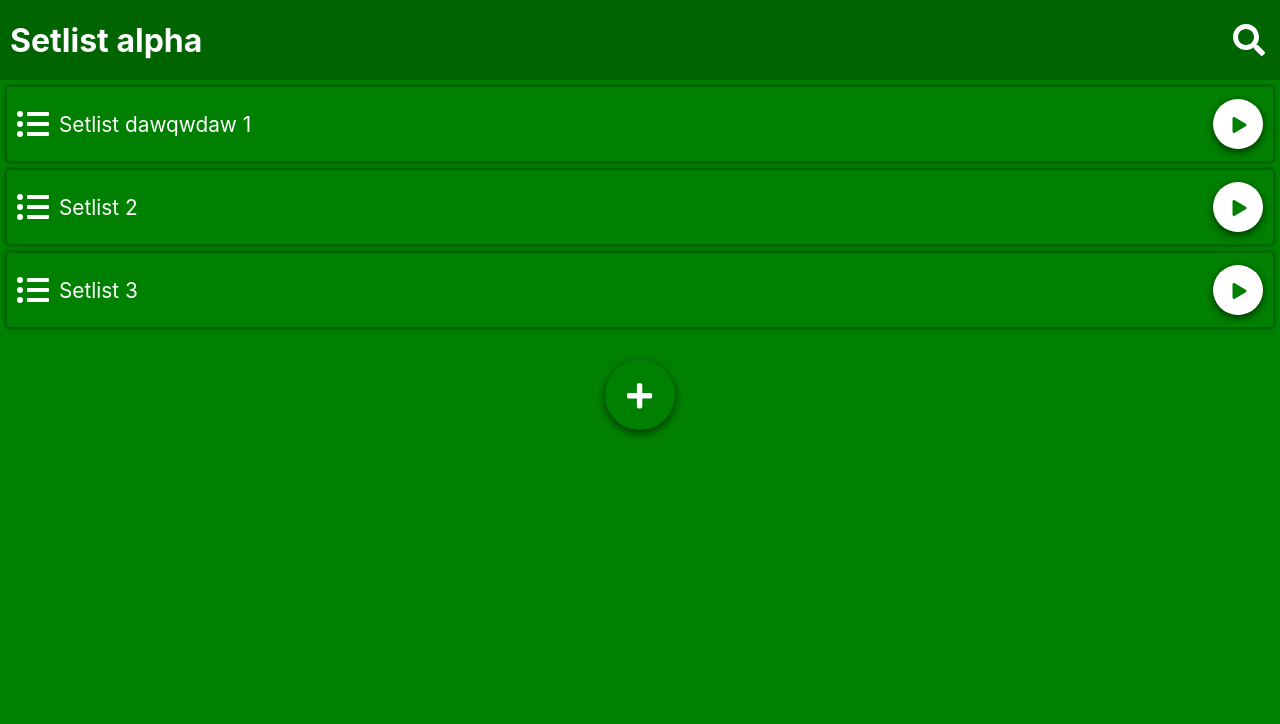
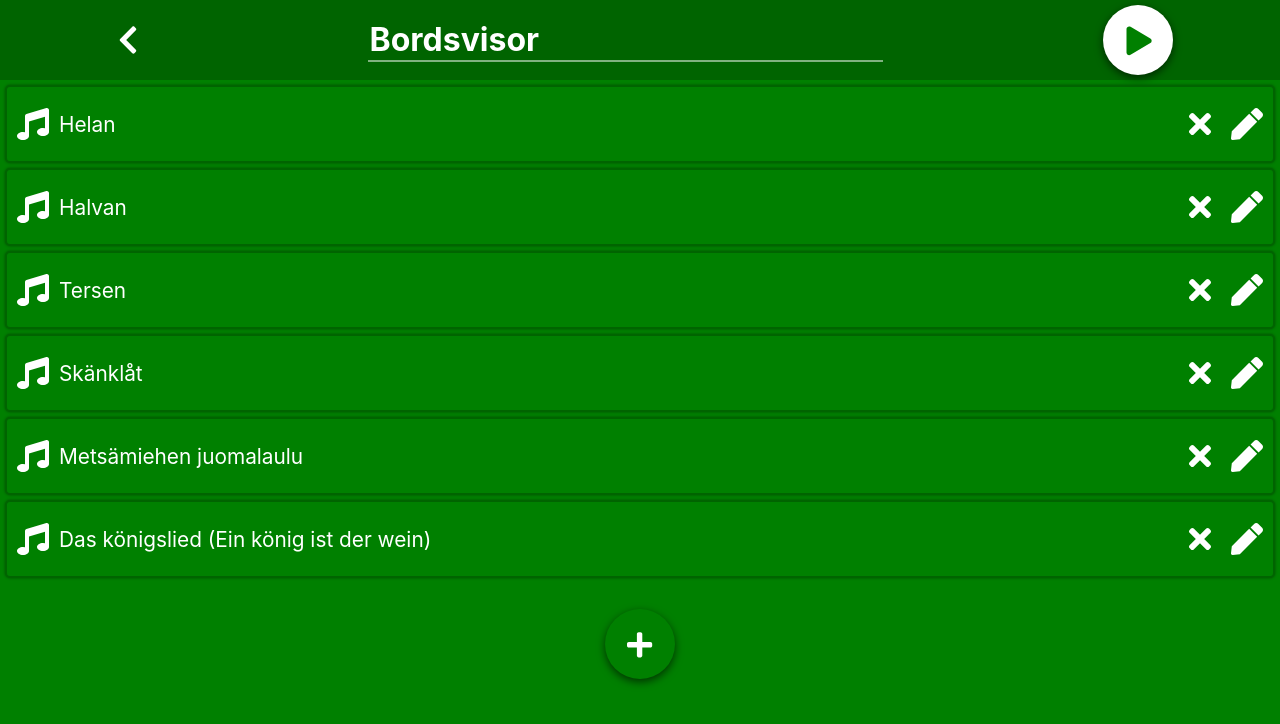
Before and after one commit to tskarhed/doremi.studio, a React (Create React App) app: page /setlist/bordsvisor in a window 1280 px wide. Before the commit this address led to /. Shown: the top 724 px of the page. Built offline with nearby package versions, Linux system fonts and the light colour scheme; no server answers.

Commit message:
Added standard songs

```diff
--- a/public/index.html
+++ b/public/index.html
@@ -4,7 +4,7 @@
     <meta charset="utf-8" />
     <link rel="icon" href="%PUBLIC_URL%/favicon.ico" />
     <meta name="viewport" content="width=device-width, initial-scale=1" />
-    <meta name="theme-color" content="#770082" />
+    <!-- <meta name="theme-color" content="#770082" /> -->
     <meta
       name="description"
       content="Create setlists for your vocal perfromances"
--- a/src/state/mocks.ts
+++ b/src/state/mocks.ts
@@ -3,29 +3,168 @@ import { Song, Setlist } from "./types";
 export const mockSongs: Song[] = [
     {
         title: "Dåne liksom åskan",
-        id: "song1",
+        id: "dane-liksom-askan",
         notes: ["D3", "F#3", "A3"]
     },
     {
         title: "Norrland",
-        id: "song2",
+        id: "norrland",
         notes: ["Bb4"],
     },
     {
         title: "High Barbary",
-        id: "song3",
+        id: "high-barbary",
         notes: ["B2", "E3"],
     },
     {
-        title: "Song 4",
-        id: "song4",
-        notes: ["B4", "B3"],
+        title: "Erlaube mir",
+        id: "erlaube-mir",
+        notes: ["B4", "D#4"],
+        setlists: [
+            "serenader"
+        ]
+    },
+    {
+        title: "Madrigal (Kom du ljuva)",
+        id: "kom-du-ljuva",
+        notes: ["Db3", "Ab3", "F3", "Db4"],
+        setlists: [
+            "serenader"
+        ]
+    },
+    {
+        title: "Kristallen den fina",
+        id: "kristallen-den-fina",
+        notes: ["A4", "A3"],
+        setlists: [
+            "serenader"
+        ]
+    },
+    {
+        title: "Gute Nacth (Warum bist du so ferne)",
+        id: "gute-nacht",
+        notes: ["C3", "C3"],
+        setlists: [
+            "serenader"
+        ]
+    },
+    {
+        title: "Serenad (Stjärnorna tindra)",
+        id: "stjarnorna-tindra",
+        notes: ["E3", "C4", "A4", "A4"],
+        setlists: [
+            "serenader"
+        ]
+    },
+    {
+        title: "Jag vet en dejlig rosa",
+        id: "jag-vet-en-deijlig-rosa",
+        notes: ["G2","G3","B4","D4"],
+        setlists: [
+            "serenader"
+        ]
+    },
+    {
+        title: "Helan",
+        id: "helan",
+        notes: ["C#2","A3","A3","A3"],
+        setlists: [
+            "bordsvisor"
+        ]
+    },
+    {
+        title: "Halvan",
+        id: "halvan",
+        notes: ["Eb3"],
+        setlists: [
+            "bordsvisor"
+        ]
+    },
+    {
+        title: "Tersen",
+        id: "tersen",
+        notes: ["d4"],
+        setlists: [
+            "bordsvisor"
+        ]
+    },
+    {
+        title: "Skänklåt",
+        id: "skanklat",
+        notes: ["G4"],
+        setlists: [
+            "bordsvisor"
+        ]
+    },
+    {
+        title: "Metsämiehen juomalaulu",
+        id: "metsa",
+        notes: ["a"],
+        setlists: [
+            "bordsvisor"
+        ]
+    },
+    {
+        title: "Das königslied (Ein könig ist der wein)",
+        id: "das-konigslied",
+        notes: ["a"],
+        setlists: [
+            "bordsvisor"
+        ]
+    },
+    {
+        title: "Svensk punschsång (gott så in i norden)",
+        id: "svensk-punschsang",
+        notes: ["F#4", "C#4", "A#3", "F3"],
+        setlists: [
+            "bordsvisor"
+        ]
+    },
+    {
+        title: "Nubbejojk (brandbil brandbil)",
+        id: "nubbejojk",
+        notes: ["E3"],
+        setlists: [
+            "klassiker"
+        ]
     }
 
 ];
 
 export const mockSetlists: Setlist[] = [
-    {title: "Setlist  dawqwdaw  1", id: "setlist1", songs: ["song1", "song2", "song4"]},
-    {title: "Setlist 2", id: "setlist2", songs: ["song3", "song2", "song4"]},
-    {title: "Setlist 3", id: "setlist3", songs: ["song1", "song2"]}
+    {
+        title: "Fina klassiker",
+        id: "klassiker",
+        songs: [
+            "dane-liksom-askan",
+            "norrland",
+            "high-barbary",
+            "nubbejojk"
+        ]
+    },
+    {
+        title: "Serenader",
+        id: "serenader",
+        songs: [
+            "kristallen-den-fina",
+            "kom-du-ljuva",
+            "erlaube-mir",
+            "gute-nacht",
+            "stjarnorna-tindra",
+            "jag-vet-en-deijlig-rosa"
+        ]
+    },
+    {
+        title: "Bordsvisor",
+        id: "bordsvisor",
+        songs: [
+            "helan",
+            "halvan",
+            "tersen",
+            "skanklat",
+            "metsa",
+            "das-konigslied",
+            "svensk-punschsong"
+        ]
+    }
 ];
--- a/src/state/types.ts
+++ b/src/state/types.ts
@@ -18,7 +18,7 @@ export interface Song {
   id: string;
   title: string;
   notes: Notes;
-  inSetlists?: SetlistId[];
+  setlists?: SetlistId[];
 }
 
 export interface Setlist {
--- a/src/views/Setlist.tsx
+++ b/src/views/Setlist.tsx
@@ -37,7 +37,7 @@ export const UnconnectedSetlist: FC<Props> = ({ songs, setlists }) => {
 
   return (
     <Page
-      title={setlistName}
+      title={setlist.title}
       prefixElement={<Back to="/" />}
       headerElement={
         <ActionButton
```
